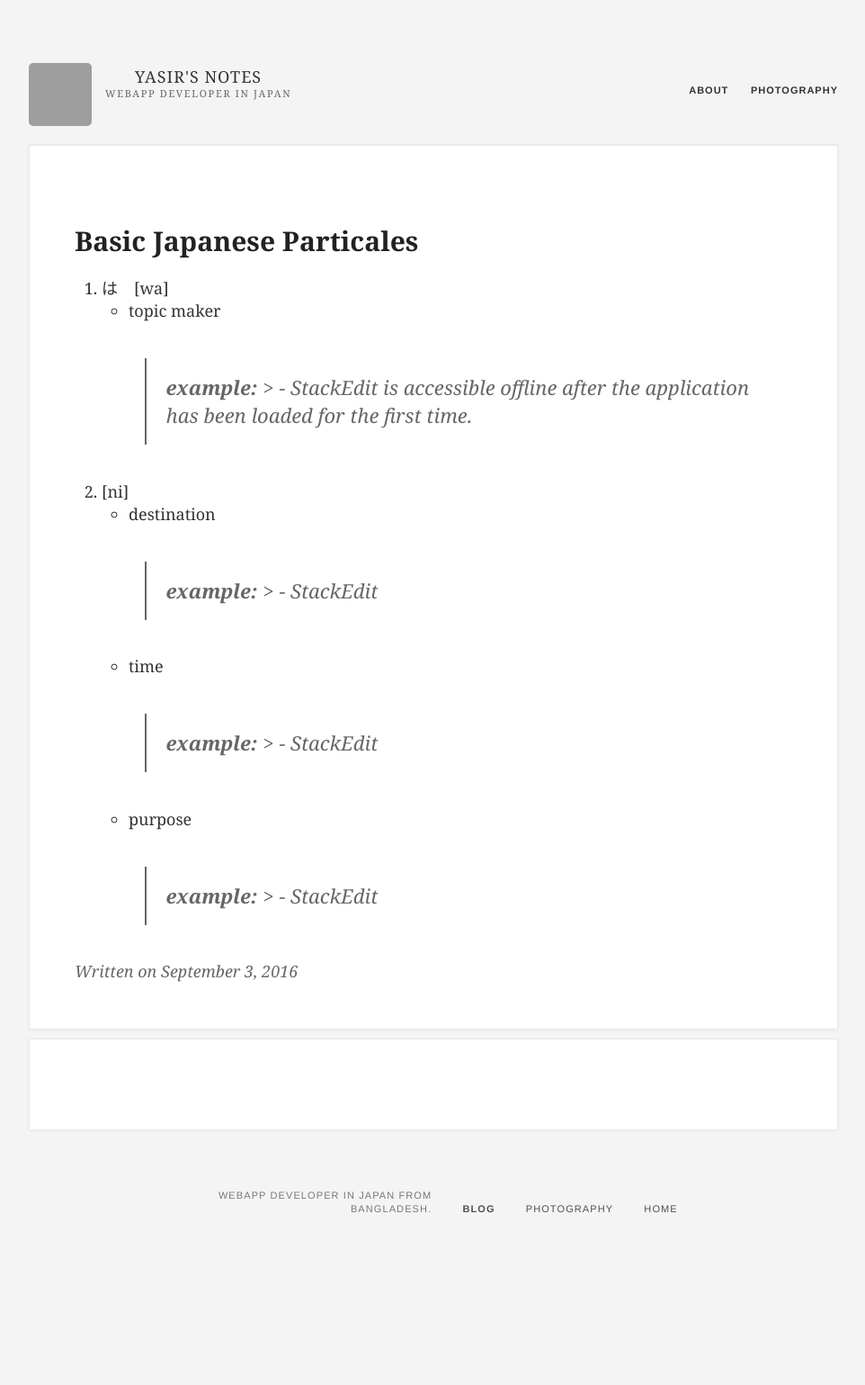
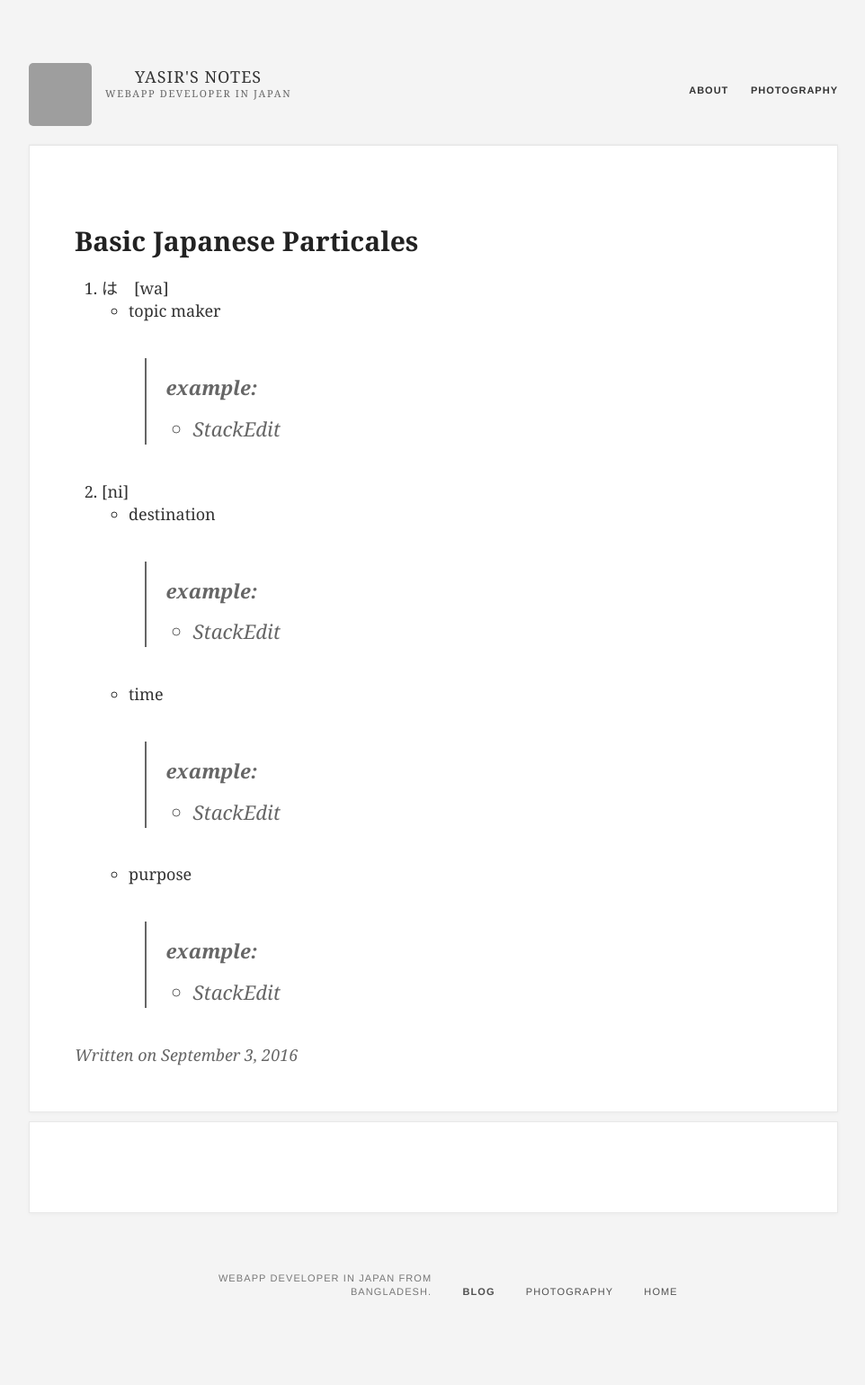
Before and after one commit to yasirtaher/blog, a Jekyll site: the page built from _posts/2016-09-03-2016-9-3-basic-japanese-particles.md, in a window 1280 px wide. Shown: the whole page at 90% size, without its empty margins (158-1120 px from the left). Built offline with Jekyll 4.4.1, drawn with Linux system fonts in a browser that asks for light colours; comment, search, counter and statistics services are not loaded; before the commit the page ends 1446 px from its top, so only the background shows below that; grey boxes are pictures that could not be loaded.

Commit message:
Saved 2016-09-03-2016-9-3-basic-japanese-particles.md with Dillinger.io

```diff
--- a/_posts/2016-09-03-2016-9-3-basic-japanese-particles.md
+++ b/_posts/2016-09-03-2016-9-3-basic-japanese-particles.md
@@ -7,14 +7,14 @@ layout: post
 1. は　[wa]
    - topic maker
         > **example:**
-            > - StackEdit is accessible offline after the application                 has been loaded for the first time.
+        > - StackEdit
 2. [ni]
     - destination
         > **example:**
-            > - StackEdit
+        > - StackEdit
     - time
         > **example:**
-            > - StackEdit
+        > - StackEdit
     - purpose
         > **example:**
-            > - StackEdit
+        > - StackEdit
```
